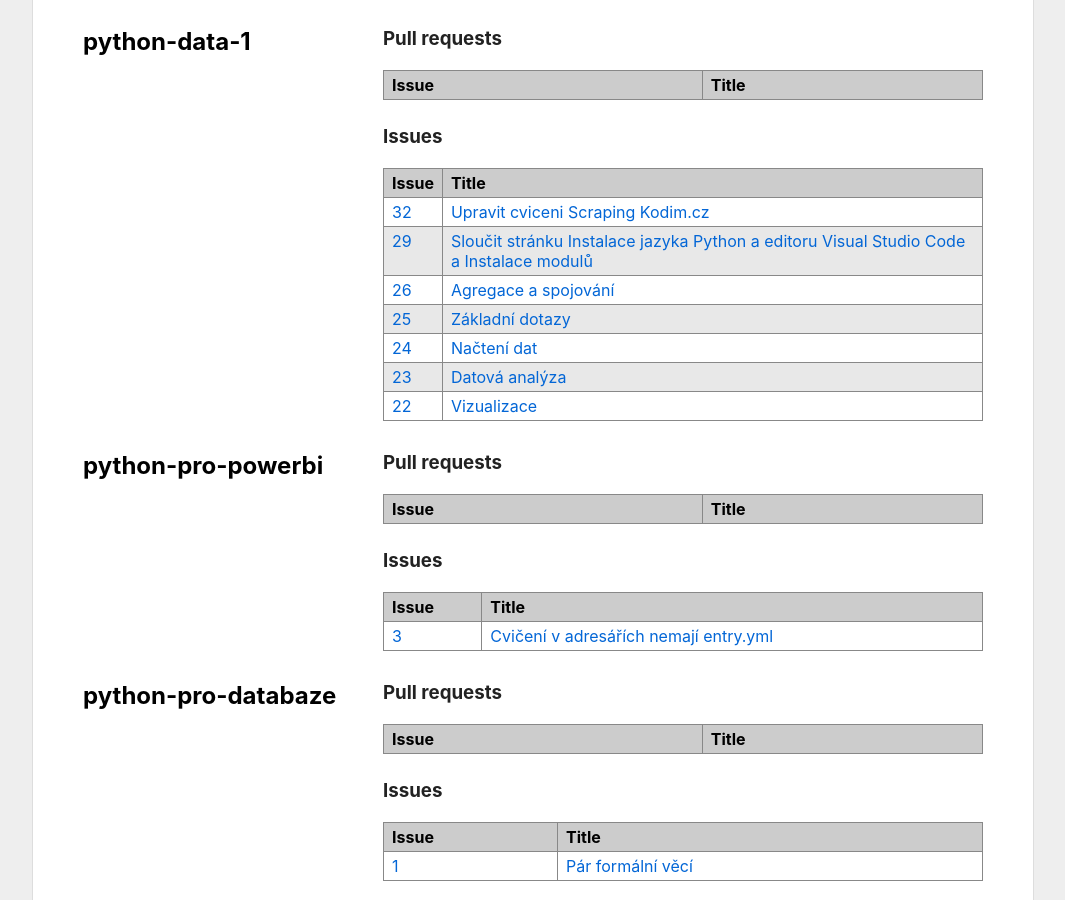
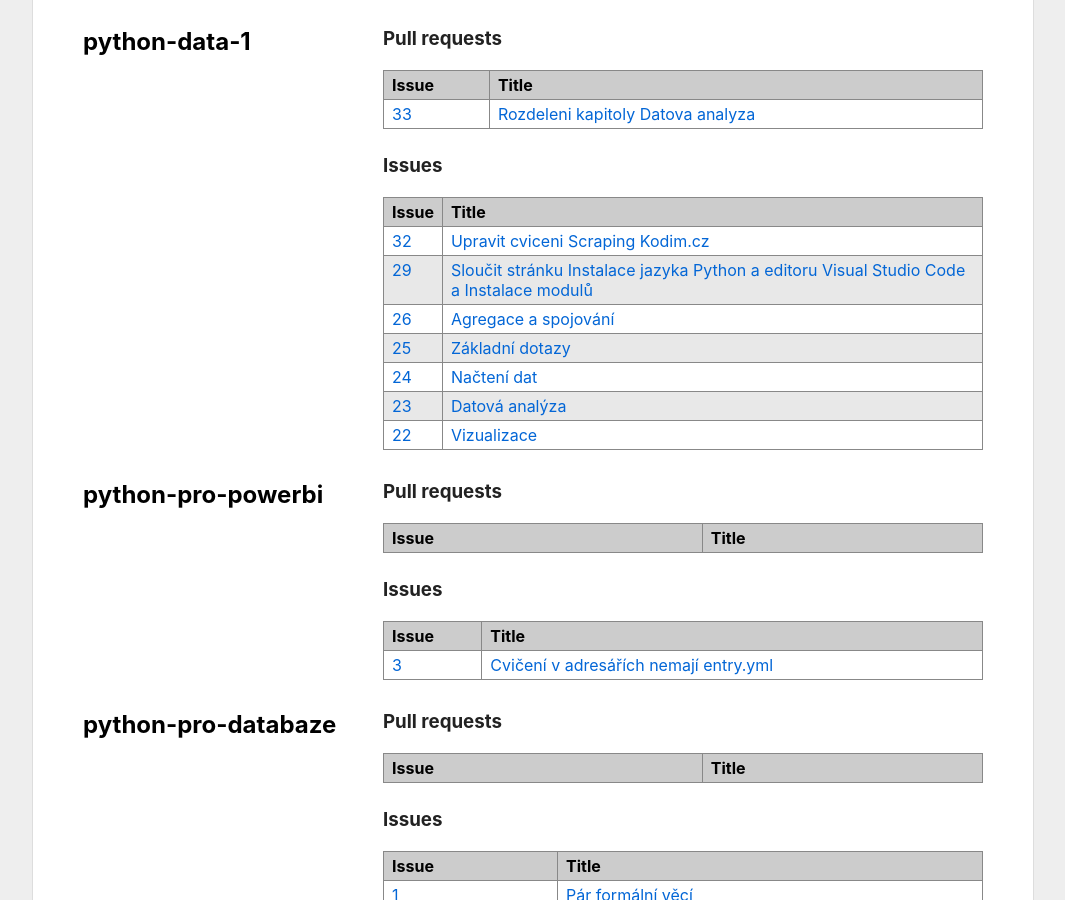
Before and after one commit to Czechitas-Python/Czechitas-Python.github.io, a plain HTML site: page index.html in a window 1280 px wide. Shown: the part 1060-1960 px from the top of the page, without its empty margins (108-1173 px from the left). Drawn offline with Linux system fonts and the light colour scheme; a script that the page names is missing.

Commit message:
Documentation update

```diff
--- a/index.html
+++ b/index.html
@@ -157,6 +157,10 @@
 <th>Issue</th>
 <th>Title</th>
 </tr>
+<tr class="table_element">
+<td><a href="https://github.com/Czechitas-Python/python-data-1/pull/33">33</a></td>
+<td><a href="https://github.com/Czechitas-Python/python-data-1/pull/33">Rozdeleni kapitoly Datova analyza</a></td>
+</tr>
 </table>
 </div>
 <div class="table_widget">
```
